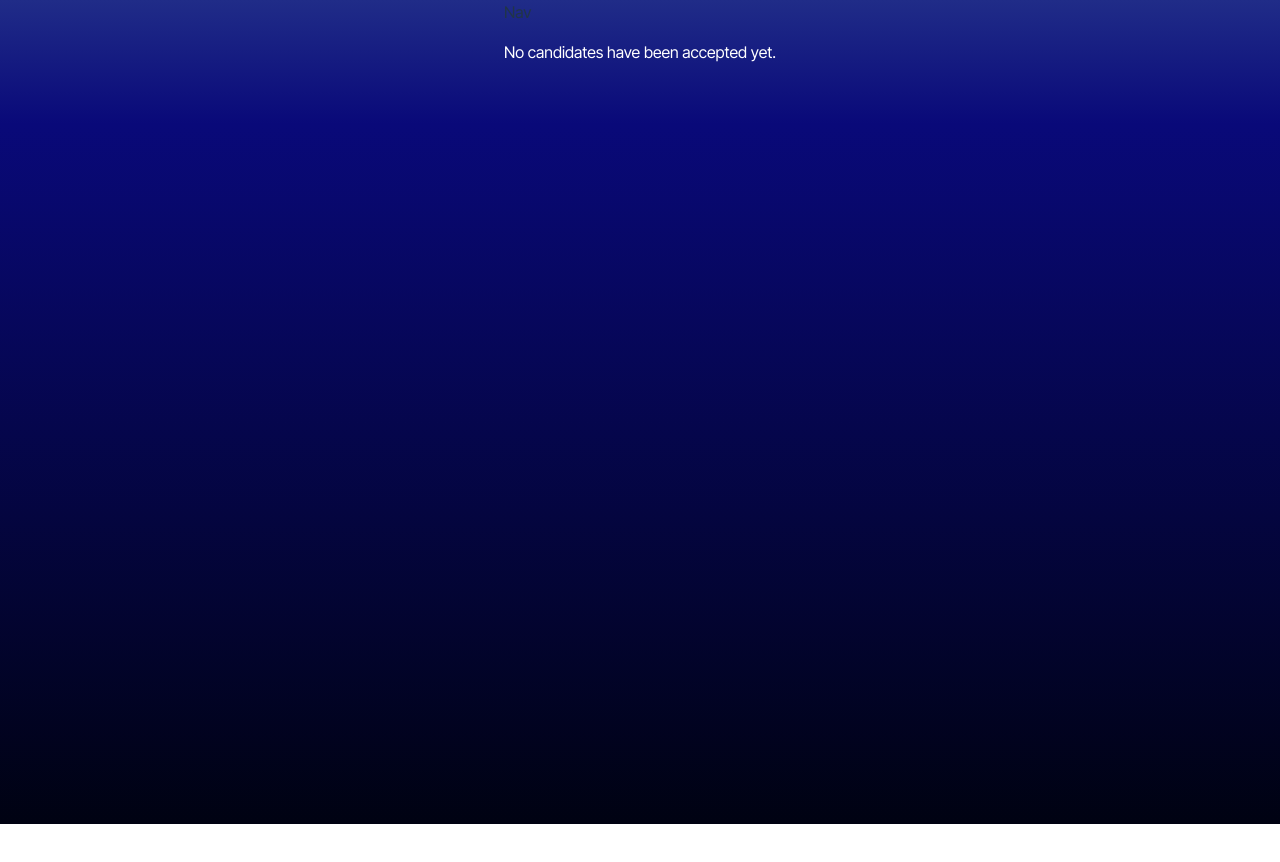
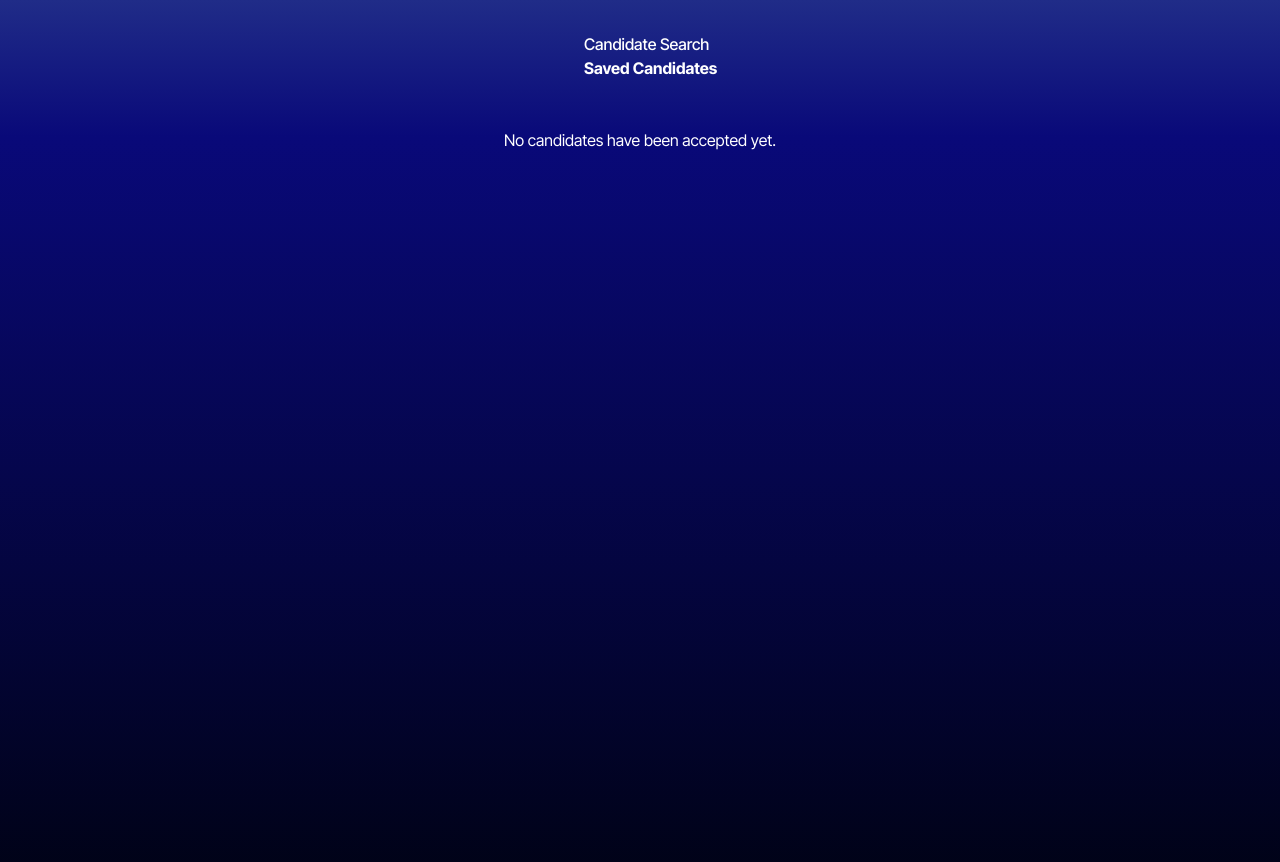
Before and after one commit to EthanForrestCarr/CandidateSearch, a React (Vite) app: page /SavedCandidates in a window 1280 px wide. Shown: the top 862 px of the page. Before the commit the page ends 824 px from the top, so only its background shows below. Built offline with nearby package versions, Linux system fonts and the light colour scheme.

Commit message:
fleshed out nav

```diff
--- a/src/components/Nav.tsx
+++ b/src/components/Nav.tsx
@@ -1,8 +1,28 @@
+import { NavLink } from 'react-router-dom';
+
 const Nav = () => {
-  // TODO: Add necessary code to display the navigation bar and link between the pages
   return (
-    <div>Nav</div>
-  )
+    <nav className="nav">
+      <ul>
+        <li className="nav-item">
+          <NavLink
+            to="/"
+            className={({ isActive }) => isActive ? "nav-link active" : "nav-link"}
+          >
+            Candidate Search
+          </NavLink>
+        </li>
+        <li className="nav-item">
+          <NavLink
+            to="/SavedCandidates"
+            className={({ isActive }) => isActive ? "nav-link active" : "nav-link"}
+          >
+            Saved Candidates
+          </NavLink>
+        </li>
+      </ul>
+    </nav>
+  );
 };
 
 export default Nav;
```
